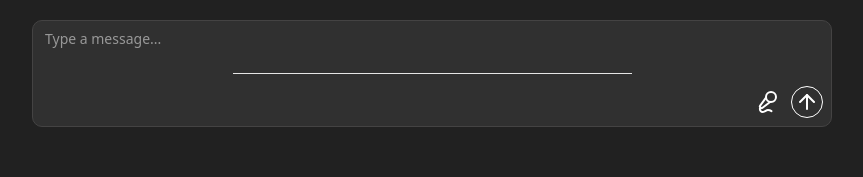
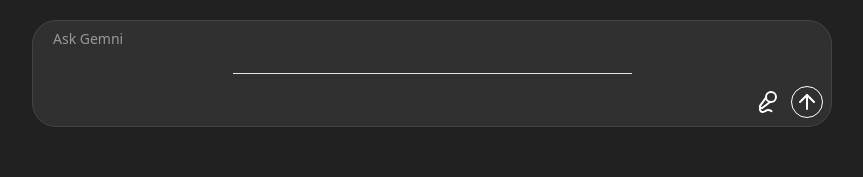
Before and after one commit to Shubhojit-Official/chatr, a React (Vite) app: page / in a window 1280 px wide. Shown: the top 177 px of the page, without its empty margins (208-1071 px from the left). Built offline with nearby package versions, Linux system fonts and the light colour scheme.

Commit message:
made input box more rounded

```diff
--- a/src/components/ChatInput.jsx
+++ b/src/components/ChatInput.jsx
@@ -32,21 +32,21 @@
   }, [message]);
 
   return (
-    <div className="flex flex-col border border-[#444343] bg-[#303030] rounded-lg">
+    <div className="flex flex-col border border-[#444343] bg-[#303030] rounded-3xl">
       <textarea
         ref={textareaRef}
         rows={1}
         className="w-full min-h-12 max-h-[15rem] grow resize-none overflow-y-auto
                 text-white text-sm focus:outline-none
                    scrollbar-thin scrollbar-thumb-gray-400 scrollbar-track-transparent
-                   px-3 py-2"
-        placeholder="Type a message..."
+                   px-5 py-2"
+        placeholder="Ask Gemni"
         value={message}
         onChange={(e) => setMessage(e.target.value)}
         onKeyDown={(e) => {
           if (e.key === "Enter" && !e.shiftKey) {
             e.preventDefault();
-            handleSend(); // implement this
+            handleSend();
           }
         }}
       />
```
